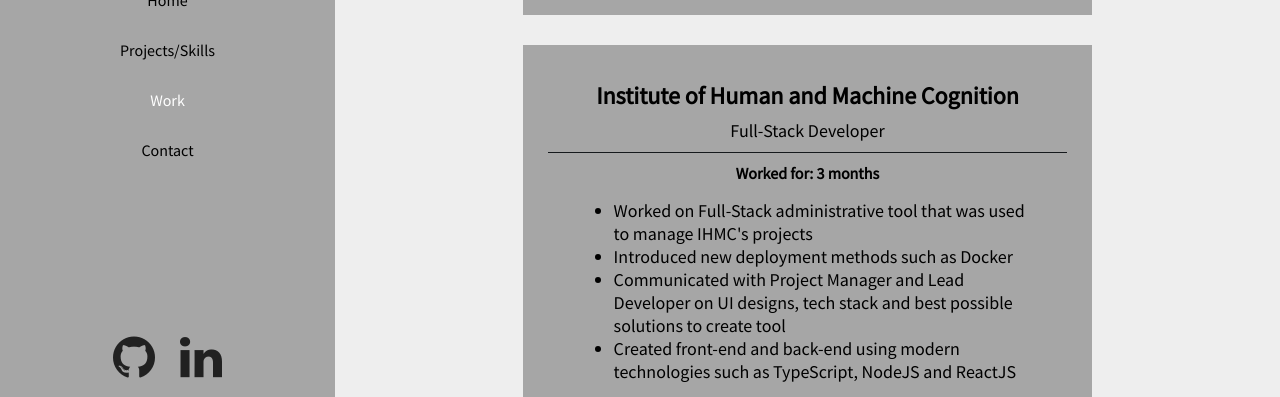
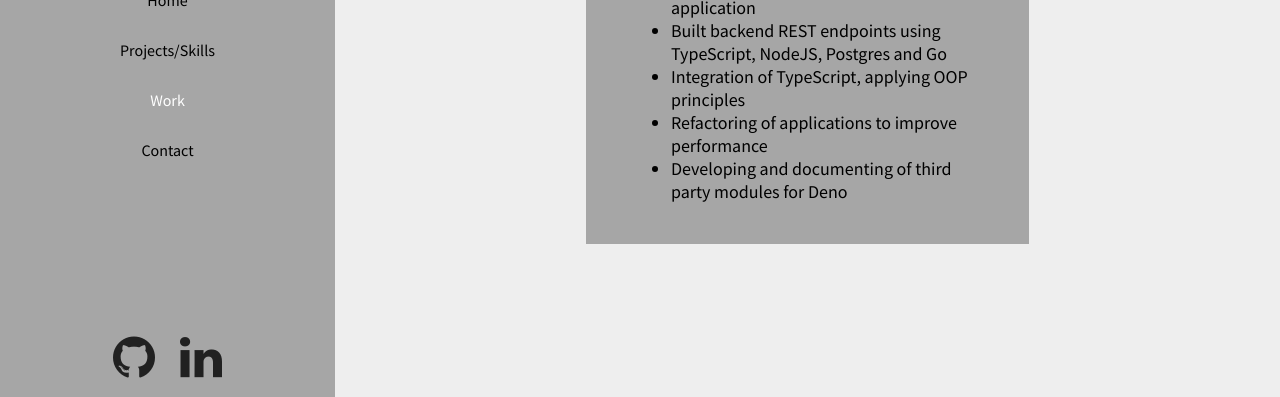
Before and after one commit to MarcDwyer/2019_Portfolio, a React (Create React App) app: page /work in a window 1280 px wide. Shown: the part 403-800 px from the top of the page. Built offline with nearby package versions, Linux system fonts and the light colour scheme.

Commit message:
removed unneeded code

```diff
--- a/src/app_data/work_exp.ts
+++ b/src/app_data/work_exp.ts
@@ -19,18 +19,18 @@
     ],
     currentJob: true,
   },
-  {
-    companyName: "Institute of Human and Machine Cognition",
-    title: "Full-Stack Developer",
-    currentJob: false,
-    duration: "3 months",
-    descriptionRole: [
-      "Worked on Full-Stack administrative tool that was used to manage IHMC's projects",
-      "Introduced new deployment methods such as Docker",
-      "Communicated with Project Manager and Lead Developer on UI designs, tech stack and best possible solutions to create tool",
-      "Created front-end and back-end using modern technologies such as TypeScript, NodeJS and ReactJS",
-    ],
-  },
+  // {
+  //   companyName: "Institute of Human and Machine Cognition",
+  //   title: "Full-Stack Developer",
+  //   currentJob: false,
+  //   duration: "3 months",
+  //   descriptionRole: [
+  //     "Worked on Full-Stack administrative tool that was used to manage IHMC's projects",
+  //     "Introduced new deployment methods such as Docker",
+  //     "Communicated with Project Manager and Lead Developer on UI designs, tech stack and best possible solutions to create tool",
+  //     "Created front-end and back-end using modern technologies such as TypeScript, NodeJS and ReactJS",
+  //   ],
+  // },
 ];
 
 export default WorkExp;
```
Also changed, not shown: 1 other file (tests, documents, lock files or other folders).
